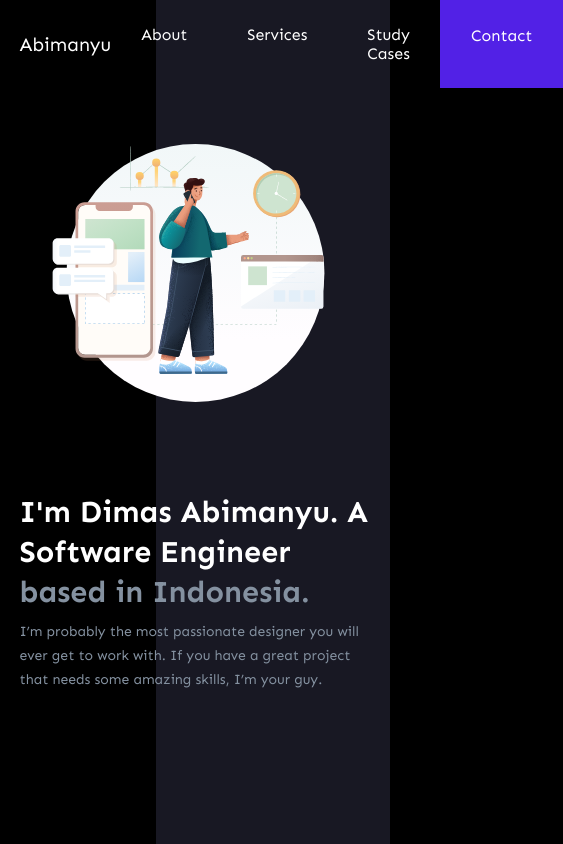
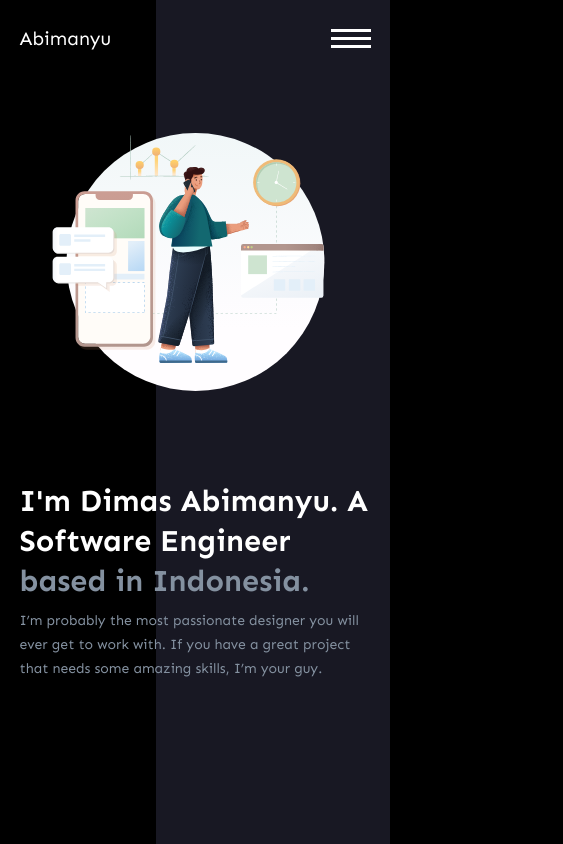
Before and after one commit to dimasabimanyy/react-portfolio, a React (Create React App) app: page / in a window 390 px wide. Shown: the top 844 px of the page, 563 px wide, since content can reach past the window. Built offline with nearby package versions, Linux system fonts and the light colour scheme; a web font is replaced by a local one.

Commit message:
create responsive navigation

```diff
--- a/src/components/Header/Navigation.js
+++ b/src/components/Header/Navigation.js
@@ -1,6 +1,13 @@
-import React from "react";
+import React, { useState } from "react";
 
 const Navigation = () => {
+  const [toggle, setToggle] = useState(false);
+
+  const toggleNav = () => {
+    toggle ? setToggle(false) : setToggle(true);
+    console.log(toggle);
+  };
+
   return (
     <nav className="nav">
       <div className="nav-wrapper container">
@@ -12,7 +19,8 @@ const Navigation = () => {
         >
           Abimanyu
         </div>
-        <div>
+
+        <div className={toggle ? "main-nav active" : "main-nav"}>
           <ul className="nav-links">
             <li
               data-aos="fade-down"
@@ -45,6 +53,11 @@ const Navigation = () => {
             </li>
           </ul>
         </div>
+        <div className="hamburger" id="hamburger" onClick={toggleNav}>
+          <div className="line"></div>
+          <div className="line"></div>
+          <div className="line"></div>
+        </div>
       </div>
     </nav>
   );
--- a/src/style/App.css
+++ b/src/style/App.css
@@ -159,7 +159,7 @@ header:after {
 }
 
 .nav-wrapper .nav-links li {
-  padding: 25px 30px;
+  padding: 28px 25px;
 }
 
 .nav-wrapper .nav-links li a {
@@ -170,6 +170,112 @@ header:after {
   background: #5221e6;
   border: 1px solid #5221e6;
   cursor: pointer;
+}
+
+.nav-wrapper .hamburger {
+  display: none;
+  z-index: 999;
+  cursor: pointer;
+}
+
+.nav-wrapper .hamburger .line {
+  cursor: pointer;
+  width: 2.5rem;
+  height: 3px;
+  margin: 5px 0;
+  background: #ffffff;
+}
+
+@media screen and (max-width: 900px) {
+  .nav {
+    padding: 1.5rem 0;
+  }
+  .nav .nav-wrapper .hamburger {
+    display: block;
+  }
+  .nav .nav-wrapper .main-nav {
+    position: absolute;
+    top: 0;
+    left: 0;
+    width: 100%;
+    height: 100%;
+    z-index: 99;
+    display: flex;
+    align-items: center;
+    justify-content: center;
+    transform: translateX(-100%);
+    transition: transform 0.5s;
+  }
+  .nav .nav-wrapper .main-nav:after {
+    content: "";
+    position: absolute;
+    top: 0;
+    left: 0;
+    width: 100%;
+    height: 100%;
+    background-color: #181823;
+    z-index: -1;
+  }
+  .nav .nav-wrapper .main-nav ul {
+    width: 90%;
+    height: 50%;
+    flex-direction: column;
+    justify-content: space-around;
+    text-align: center;
+  }
+  .nav .nav-wrapper .main-nav ul li {
+    overflow: hidden;
+    position: relative;
+    padding: 0;
+  }
+  .nav .nav-wrapper .main-nav ul li a {
+    font-size: 1.4rem;
+    display: inline-block;
+    transform: translateY(100%);
+  }
+  .nav .nav-wrapper .main-nav ul .nav-contact {
+    background: none;
+    border: none;
+  }
+  .nav .nav-wrapper .main-nav ul .nav-contact a {
+    border: 2px solid #5221e6;
+    background: #5221e6;
+    padding: 1rem 2rem;
+    transition: 0.2s ease-in;
+  }
+  .nav .nav-wrapper .main-nav ul .nav-contact a:hover {
+    background: transparent;
+  }
+  .nav .nav-wrapper .active {
+    transform: translateX(0);
+    transition-duration: 0.3s;
+  }
+  .nav .nav-wrapper .active:after {
+    animation: nav-bg 0.7s forwards;
+  }
+  .nav .nav-wrapper .active a {
+    animation: link-appear 2s forwards;
+  }
+}
+
+@keyframes nav-bg {
+  from {
+    transform: translateX(-100%) skewX(-50deg);
+  }
+  to {
+    transform: translateX(0);
+  }
+}
+
+@keyframes link-appear {
+  0%,
+  25% {
+    transform: translateY(100%);
+  }
+  50%,
+  100% {
+    transform: translateY(0);
+  }
 }
 
 /* === HERO === */
--- a/src/style/App.scss
+++ b/src/style/App.scss
@@ -35,7 +35,7 @@ header {
       display: flex;
       list-style: none;
       & li {
-        padding: 25px 30px;
+        padding: 28px 25px;
         a {
           color: $light;
         }
@@ -46,6 +46,113 @@ header {
         cursor: pointer;
       }
     }
+    .hamburger {
+      display: none;
+      z-index: 999;
+      cursor: pointer;
+      .line {
+        cursor: pointer;
+        width: 2.5rem;
+        height: 3px;
+        margin: 5px 0;
+        background: $light;
+      }
+    }
+  }
+}
+
+@media screen and (max-width: 900px) {
+  .nav {
+    padding: 1.5rem 0;
+    .nav-wrapper {
+      .hamburger {
+        display: block;
+      }
+      .main-nav {
+        position: absolute;
+        top: 0;
+        left: 0;
+        width: 100%;
+        height: 100%;
+        z-index: 99;
+        display: flex;
+        align-items: center;
+        justify-content: center;
+        transform: translateX(-100%);
+        transition: transform 0.5s;
+        &:after {
+          content: "";
+          position: absolute;
+          top: 0;
+          left: 0;
+          width: 100%;
+          height: 100%;
+          background-color: #181823;
+          z-index: -1;
+        }
+        ul {
+          width: 90%;
+          height: 50%;
+          flex-direction: column;
+          justify-content: space-around;
+          text-align: center;
+          li {
+            overflow: hidden;
+            position: relative;
+            padding: 0;
+            a {
+              font-size: 1.4rem;
+              display: inline-block;
+              transform: translateY(100%);
+            }
+          }
+          .nav-contact {
+            background: none;
+            border: none;
+            a {
+              border: 2px solid $purple-dark;
+              background: $purple-dark;
+              padding: 1rem 2rem;
+              transition: 0.2s ease-in;
+              &:hover {
+                background: transparent;
+              }
+            }
+          }
+        }
+      }
+
+      .active {
+        transform: translateX(0);
+        transition-duration: 0.3s;
+        &:after {
+          animation: nav-bg 0.7s forwards;
+        }
+        a {
+          animation: link-appear 2s forwards;
+        }
+      }
+    }
+  }
+}
+
+@keyframes nav-bg {
+  from {
+    transform: translateX(-100%) skewX(-50deg);
+  }
+  to {
+    transform: translateX(0);
+  }
+}
+
+@keyframes link-appear {
+  0%,
+  25% {
+    transform: translateY(100%);
+  }
+  50%,
+  100% {
+    transform: translateY(0);
   }
 }
 
```
Also changed, not shown: 2 other files (tests, documents, lock files or other folders).
